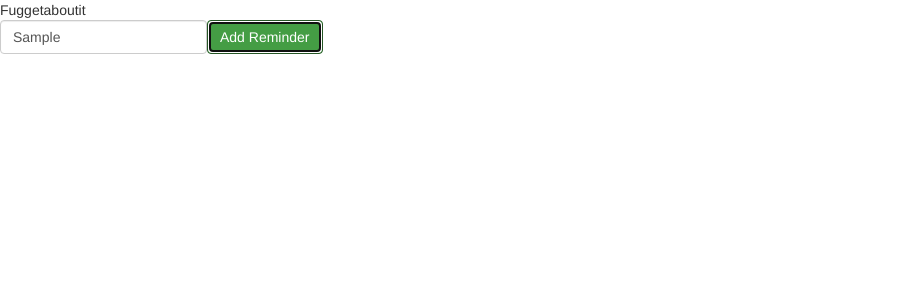
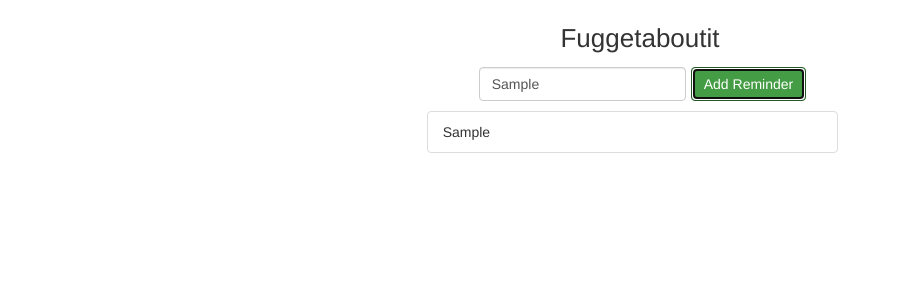
Before and after one commit to reynin14/Fuggetaboutit, a React (Create React App) app: page / in a window 1280 px wide. Both pictures are taken after typing "Sample" into the empty fields and a click on the button "Add Reminder". Shown: the top 300 px of the page, without its empty margins (0-901 px from the left). Built offline with nearby package versions, Linux system fonts and the light colour scheme.

Commit message:
connected store and mapping state to props

```diff
--- a/src/components/App.js
+++ b/src/components/App.js
@@ -1,29 +1,69 @@
 import React from 'react';
+import { connect } from 'react-redux';
+import { addReminder } from '../actions/reminders';
 
 class App extends React.Component {
+	constructor(props) {
+		super(props);
+		this.state = {
+			text: ''
+		}
+	}
+
+	addReminder() {
+		this.props.addReminder(this.state.text);
+	}
+
+	renderReminders() {
+		const { reminders } = this.props;
+		return (
+			<ul className='list-group col-sm-4'>
+				{
+					reminders.map(reminder => {
+						return (
+							<li key={reminder.id} className='list-group-item'>
+								<div>{reminder.text}</div>
+							</li>
+						)
+					})
+				}
+			</ul>
+		)
+	}
+
 	render() {
 		return (
 			<div className='App'>
 				<div className='title'>
 					Fuggetaboutit
 				</div>
-				<div className='form-inline'>
+				<div className='form-inline reminder-form'>
 					<div className='form-group'>
 						<input
 							className='form-control'
 							placeholder='I have to...'
+							onChange={event => this.setState({text: event.target.value})}
 						/>
 					</div>
 					<button
 						type='button'
 						className='btn btn-success'
+						onClick={() => this.addReminder()}
 					>
 						Add Reminder
 					</button>
 				</div>
+				{ this.renderReminders() }
 			</div>
 		);
 	}
 }
 
-export default App;
+function mapStateToProps(state){
+	return {
+		reminders: state
+	}
+};
+
+
+export default connect(mapStateToProps, { addReminder })(App);
--- /dev/null
+++ b/src/index.css
@@ -0,0 +1,18 @@
+.App {
+  padding-top: 20px;
+  display: flex;
+  flex-direction: column;
+  align-items: center;
+}
+
+.title {
+  text-align: center;
+  font-size: 26px;
+}
+input {
+  margin: 5px;
+}
+
+.reminder-form {
+  padding: 5px;
+}
--- a/src/index.js
+++ b/src/index.js
@@ -1,7 +1,17 @@
 import React from 'react';
 import ReactDOM from 'react-dom';
 import App from './components/App';
+import { Provider } from 'react-redux';
+import { createStore } from 'redux';
+import reducer from './reducers/reminders';
+
+import './index.css'
+
+const store = createStore(reducer);
 
 ReactDOM.render(
-  <App />, document.getElementById('root')
+  <Provider store={store}>
+    <App />
+  </Provider>,
+  document.getElementById('root')
 );
--- /dev/null
+++ b/src/reducers/reminders.js
@@ -0,0 +1,21 @@
+import { ADD_REMINDER } from '../actions/reminders';
+
+const reminder = (action) => {
+  return {
+    text: action.text,
+    id: Math.random(),
+  }
+}
+
+const reducer = (state = [], action) => {
+  let reminders = null;
+  switch(action.type){
+    case ADD_REMINDER:
+      reminders = [...state, reminder(action)]
+      return reminders;
+    default:
+      return state;
+  }
+}
+
+export default reducer
```
